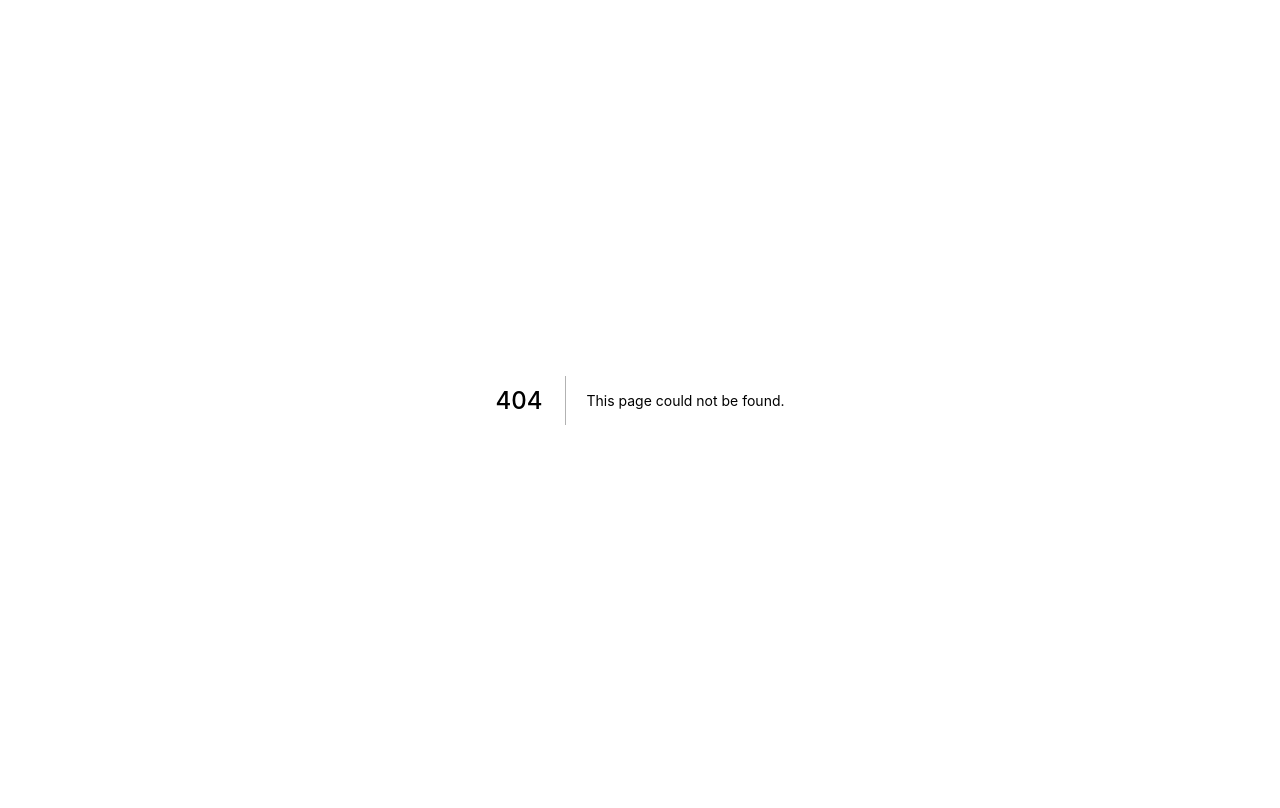
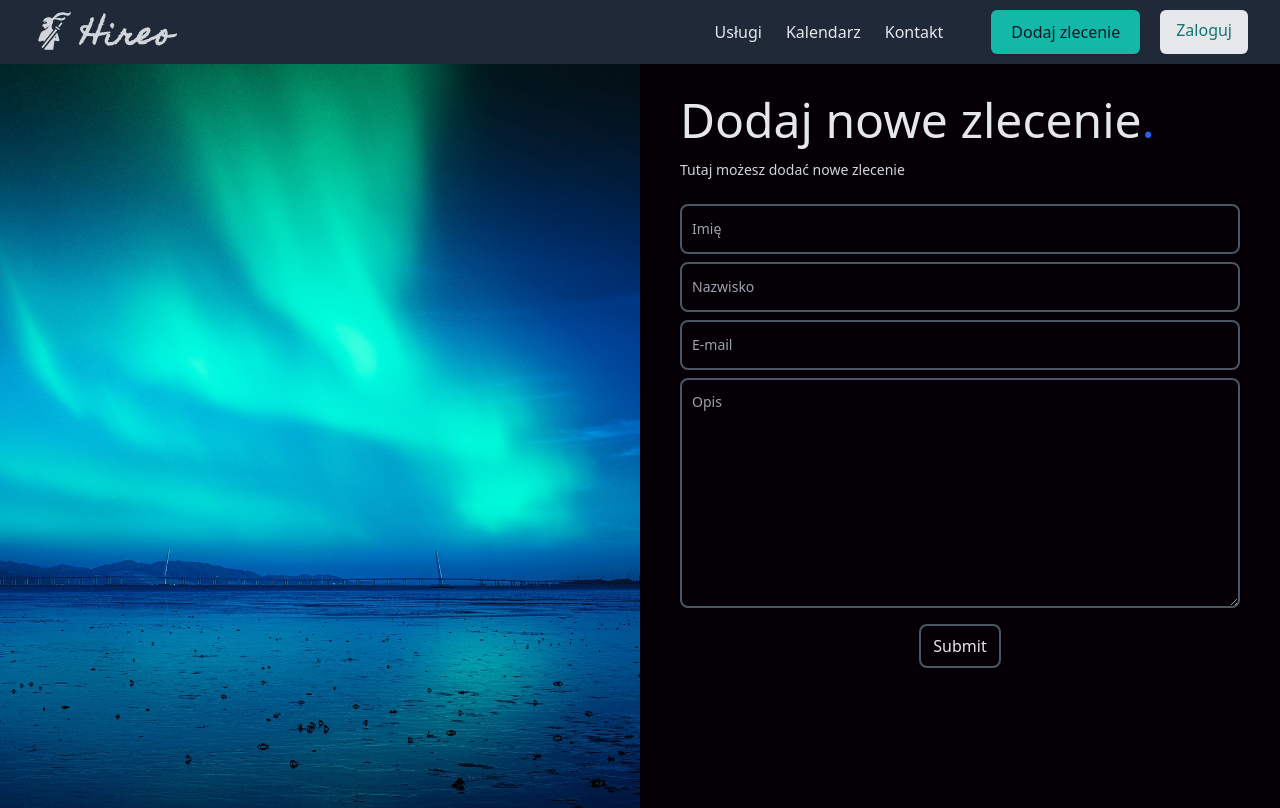
Before and after one commit to Habownia/hireo, a Next.js app: page /add-order in a window 1280 px wide. Before the commit this address had no page. Built offline with nearby package versions, Linux system fonts and the light colour scheme; a web font is replaced by a local one.

Commit message:
add-order page, small changes in old components

```diff
--- a/components/Nav.tsx
+++ b/components/Nav.tsx
@@ -9,7 +9,7 @@ import SEO from './seo';
 function Nav() {
 	const [show, setShow] = useState(false);
 
-	function showBurger() {
+	function showBurger(): void {
 		setShow((prevState) => !prevState);
 	}
 
@@ -21,7 +21,7 @@ function Nav() {
 					<div className='flex items-center justify-between h-16'>
 						<div className='flex-1 md:flex md:items-center md:gap-12'>
 							<Link href='/'>
-								<div className='flex items-end gap-1 text-gray-300'>
+								<div className='flex items-end gap-1 text-gray-300 cursor-pointer'>
 									<GiNinjaHeroicStance size={45} className='pb-1' />
 									<span className='text-2xl mobilem:text-3xl font-semibold font-apple tracking-wide'>
 										Hireo
@@ -33,7 +33,7 @@ function Nav() {
 							<nav
 								className={`md:block md:p-0 md:flex-row md:bg-transparent md:static md:h-auto md:w-auto ${
 									show
-										? 'flex flex-col p-16 items-center absolute top-0 left-0 w-full h-4/5 z-20 bg-cyan-800'
+										? 'flex flex-col p-16 items-center absolute top-0 left-0 w-full h-4/5 z-20 bg-[#001222]'
 										: 'hidden'
 								}`}
 								aria-labelledby='header-navigation'
@@ -63,7 +63,7 @@ function Nav() {
 								<AiFillCloseCircle
 									size={30}
 									color='white'
-									className={`md:hidden md:static ${
+									className={`md:hidden md:static cursor-pointer ${
 										show ? 'block absolute top-5 right-5' : 'hidden'
 									}`}
 									onClick={() => {
@@ -74,24 +74,28 @@ function Nav() {
 							<div
 								className={`sm:flex md:flex-row md:static md:-translate-x-0 gap-5 ${
 									show
-										? 'flex z-20 absolute bottom-40 left-2/4 flex-col -translate-x-1/2 '
+										? 'flex z-20 absolute bottom-52 left-2/4 flex-col -translate-x-1/2 '
 										: 'hidden'
 								}`}
 							>
+								<Link href='/add-order'>
 									<div
-									className={` sm:flex px-5 py-2.5 text-md font-medium text-gray-900 bg-teal-500 rounded-md shadow ${
+										className={` sm:flex px-5 py-2.5 text-md font-medium text-gray-900 bg-teal-500 rounded-md shadow cursor-pointer ${
 											show ? 'flex z-20' : 'hidden'
 										}`}
 									>
-									<Link href='/'>Dodaj zlecenie</Link>
+										Dodaj zlecenie
 									</div>
+								</Link>
+								<Link href='/'>
 									<div
-									className={`sm:block px-4 py-2 text-md font-medium text-teal-700 bg-gray-200 rounded-md ${
+										className={`sm:block px-4 py-2 text-md font-medium text-teal-700 bg-gray-200 rounded-md cursor-pointer ${
 											show ? ' text-center z-20' : 'hidden'
 										}`}
 									>
-									<Link href='/'>Zaloguj</Link>
+										Zaloguj
 									</div>
+								</Link>
 							</div>
 							<div className='block md:hidden'>
 								<button className='pl-5 pt-2 text-gray-200 transition hover:text-gray-200/75'>
--- a/components/layout.tsx
+++ b/components/layout.tsx
@@ -6,7 +6,7 @@ function Layout(props: { children: any }) {
 		<>
 			<SEO />
 			<Nav />
-			<main className=' bg-slate-700'>{props.children}</main>
+			<main>{props.children}</main>
 		</>
 	);
 }
--- a/package.json
+++ b/package.json
@@ -9,6 +9,7 @@
     "lint": "next lint"
   },
   "dependencies": {
+    "formik": "^2.2.9",
     "next": "12.3.1",
     "react": "18.2.0",
     "react-dom": "18.2.0",
--- /dev/null
+++ b/pages/add-order.tsx
@@ -0,0 +1,131 @@
+import Image from 'next/image';
+import { useFormik } from 'formik';
+
+import Layout from '../components/layout';
+
+import image from '../image/dawn-on-sea.jpg';
+
+function AddOrder() {
+	const formik = useFormik({
+		initialValues: {
+			firstName: '',
+			lastName: '',
+			email: '',
+			description: '',
+		},
+		onSubmit: (values) => {
+			alert(JSON.stringify(values, null, 2));
+		},
+	});
+
+	return (
+		<Layout>
+			<div className='flex flex-col items-center gap-3 text-gray-200'>
+				<div className='flex w-full'>
+					<div
+						className='w-1/2 h-[93vh]'
+						style={{
+							background: `url(${image.src}) 70% 50% no-repeat`,
+							backgroundSize: 'cover',
+						}}
+					/>
+
+					<div className='w-1/2 px-10'>
+						<h1 className='pt-8 pb-4 text-5xl'>
+							Dodaj nowe zlecenie<span className='text-blue-600'>.</span>
+						</h1>
+						<p className='text-sm pb-6 text-gray-300'>
+							Tutaj możesz dodać nowe zlecenie
+						</p>
+						<form
+							method='POST'
+							className='flex flex-col gap-2'
+							onSubmit={(e) => {
+								e.preventDefault();
+								formik.handleSubmit(e);
+							}}
+						>
+							<div className='relative'>
+								<input
+									className='block px-2.5 pb-2.5 pt-4 w-full text-sm bg-transparent rounded-lg border-2 appearance-none text-white border-gray-600 focus:border-blue-500 focus:outline-none focus:ring-0 peer'
+									placeholder=' '
+									id='firstName'
+									type='text'
+									name='firstName'
+									onChange={formik.handleChange}
+									value={formik.values.firstName}
+								/>
+								<label
+									htmlFor='firstName'
+									className='absolute text-sm text-gray-400 duration-300 transform -translate-y-4 scale-75 top-2 z-10 origin-[0] bg-[#040005] px-2 peer-focus:px-2 peer-focus:text-blue-600 peer-placeholder-shown:scale-100 peer-placeholder-shown:-translate-y-1/2 peer-placeholder-shown:top-1/2 peer-focus:top-2 peer-focus:scale-75 peer-focus:-translate-y-4 left-1'
+								>
+									Imię
+								</label>
+							</div>
+							<div className='relative'>
+								<input
+									className='block px-2.5 pb-2.5 pt-4 w-full text-sm bg-transparent rounded-lg border-2 appearance-none text-white border-gray-600 focus:border-blue-500 focus:outline-none focus:ring-0 peer'
+									placeholder=' '
+									type='text'
+									id='lastName'
+									name='lastName'
+									onChange={formik.handleChange}
+									value={formik.values.lastName}
+								/>
+								<label
+									htmlFor='lastName'
+									className='absolute text-sm text-gray-400 duration-300 transform -translate-y-4 scale-75 top-2 z-10 origin-[0] bg-[#040005] px-2 peer-focus:px-2 peer-focus:text-blue-600 peer-placeholder-shown:scale-100 peer-placeholder-shown:-translate-y-1/2 peer-placeholder-shown:top-1/2 peer-focus:top-2 peer-focus:scale-75 peer-focus:-translate-y-4 left-1'
+								>
+									Nazwisko
+								</label>
+							</div>
+							<div className='relative'>
+								<input
+									className='block px-2.5 pb-2.5 pt-4 w-full text-sm bg-transparent rounded-lg border-2 appearance-none text-white border-gray-600 focus:border-blue-500 focus:outline-none focus:ring-0 peer'
+									placeholder=' '
+									type='text'
+									id='email'
+									name='email'
+									onChange={formik.handleChange}
+									value={formik.values.email}
+								/>
+								<label
+									htmlFor='email'
+									className='absolute text-sm text-gray-400 duration-300 transform -translate-y-4 scale-75 top-2 z-10 origin-[0] bg-[#040005] px-2 peer-focus:px-2 peer-focus:text-blue-600 peer-placeholder-shown:scale-100 peer-placeholder-shown:-translate-y-1/2 peer-placeholder-shown:top-1/2 peer-focus:top-2 peer-focus:scale-75 peer-focus:-translate-y-4 left-1'
+								>
+									E-mail
+								</label>
+							</div>
+							<div className='relative'>
+								<textarea
+									className='block px-2.5 pb-2.5 pt-4 w-full text-sm bg-transparent rounded-lg border-2 appearance-none text-white border-gray-600 focus:border-blue-500 focus:outline-none focus:ring-0 peer'
+									placeholder=' '
+									name='description'
+									id='description'
+									cols={30}
+									rows={10}
+									onChange={formik.handleChange}
+									value={formik.values.description}
+								/>
+								<label
+									htmlFor='description'
+									className='absolute text-sm text-gray-400 duration-300 transform -translate-y-4 scale-75 top-0 z-10 origin-[0] bg-[#040005] px-2 peer-focus:px-2 peer-focus:text-blue-600 peer-placeholder-shown:scale-100 peer-placeholder-shown:-translate-y-1/2 peer-placeholder-shown:top-6 peer-focus:top-2 peer-focus:scale-75 peer-focus:-translate-y-4 left-1'
+								>
+									Opis
+								</label>
+							</div>
+							<button
+								type='submit'
+								className='w-min border-2 border-gray-600 mx-auto my-2 py-2 px-3  rounded-lg hover:bg-slate-900 hover:scale-110 hover:border-blue-500 hover:text-blue-500 transition-all'
+							>
+								Submit
+							</button>
+						</form>
+					</div>
+				</div>
+			</div>
+		</Layout>
+	);
+}
+
+export default AddOrder;
--- a/styles/globals.css
+++ b/styles/globals.css
@@ -3,3 +3,13 @@
 @tailwind utilities;
 
 @import url('https://fonts.googleapis.com/css2?family=Domine:wght@400;500;600;700&family=Trocchi&display=swap');
+
+html {
+	background-color: #040005;
+}
+
+/* naprawa białego tła na autofillu w inpucie */
+input:-webkit-autofill,
+input:-webkit-autofill:focus {
+	transition: background-color 600000s 0s, color 600000s 0s;
+}
--- a/tailwind.config.js
+++ b/tailwind.config.js
@@ -23,6 +23,7 @@ module.exports = {
 			tablet: '768px',
 			laptop: '1024px',
 			desktop: '1280px',
+			'4K': '2560px',
 			sm: '640px',
 			md: '768px',
 			lg: '1024px',
```
Also changed, not shown: image/dawn-on-sea.jpg (added), 1 other file (tests, documents, lock files or other folders). Lines whose indentation alone changed are shown as unchanged.
